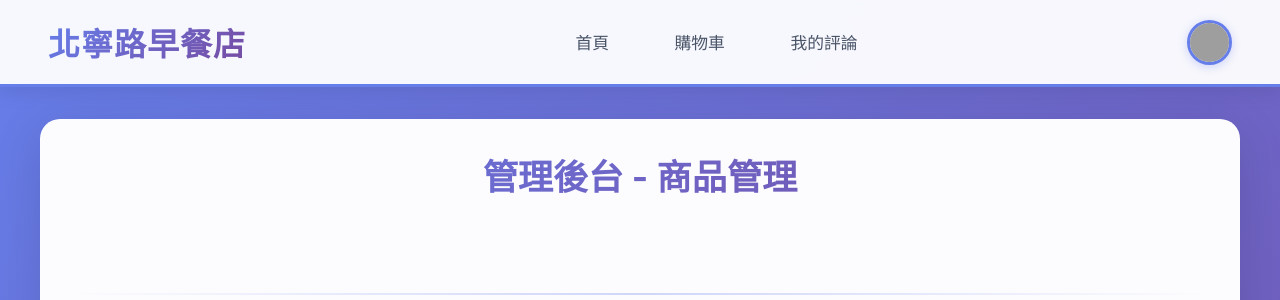
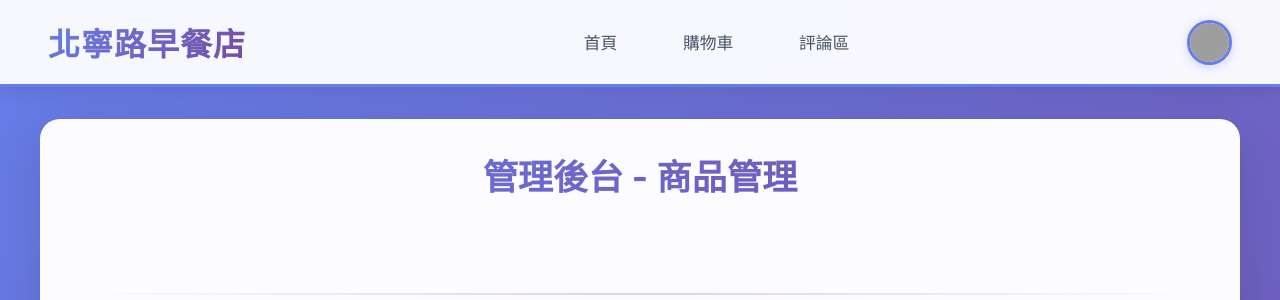
Before and after one commit to Wang-3369/OnlineStore, a Flask app: page /admin in a window 1280 px wide. Shown: the top 300 px of the page. Run offline with Flask 3, Linux system fonts and the light colour scheme; the visitor is signed in with stand-in values (Sample User, id 1); data that the repository does not hold is empty; parts of the project's set-up code (start-up, migrations or seed data) failed here and were passed over; grey boxes are pictures that could not be loaded.

Commit message:
名稱更改

```diff
--- a/templates/base.html
+++ b/templates/base.html
@@ -12,7 +12,7 @@
         <nav>
             <a href="/">首頁</a>
             <a href="/cart">購物車</a>
-            <a href="/reviews">我的評論</a>
+            <a href="/reviews">評論區</a>
             {% if not session.get("username") %}
                 <a href="/login">登入</a>
                 <a href="/register">註冊</a>
```
